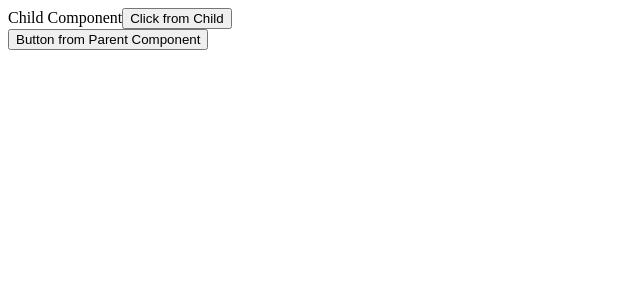
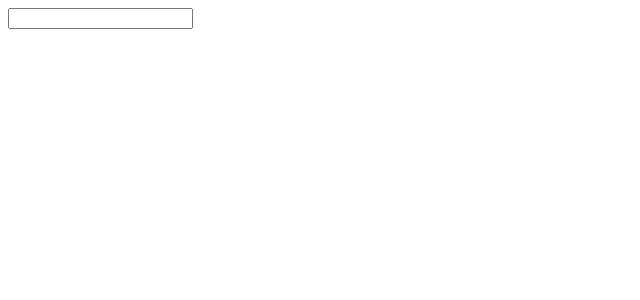
Before and after one commit to chaerulmarwan20/vue-3-basic, a Vue app: page / in a window 1280 px wide. Shown: the top 300 px of the page, without its empty margins (0-640 px from the left). Built offline with nearby package versions, Linux system fonts and the light colour scheme.

Commit message:
update state parent from child

```diff
--- a/src/App.vue
+++ b/src/App.vue
@@ -1,20 +1,22 @@
 <template>
-  <child-component ref="childComponent" @child-click="onPress" />
-  <button @click="clickMe">Button from Parent Component</button>
+  <div>{{ message }}</div>
+  <!-- <child-component
+    :model-value="message"
+    @update:model-value="message = $event"
+  /> -->
+  <!-- sama dengan -->
+  <child-component v-model="message" />
 </template>
 
 <script>
 import ChildComponent from "./components/ChildComponent.vue";
 
 export default {
+  data() {
+    return {
+      message: "",
+    };
+  },
   components: { ChildComponent },
-  methods: {
-    onPress(val) {
-      console.log(val);
-    },
-    clickMe() {
-      this.$refs.childComponent.onClick();
-    },
-  },
 };
 </script>
--- a/src/components/ChildComponent.vue
+++ b/src/components/ChildComponent.vue
@@ -1,20 +1,13 @@
 <template>
-  <div>
-    <span>Child Component</span>
-    <button @click="onPress">Click from Child</button>
-  </div>
+  <input
+    type="text"
+    :value="modelValue"
+    @input="$emit('update:modelValue', $event.target.value)"
+  />
 </template>
 
 <script>
 export default {
-  emits: ["child-click"],
-  methods: {
-    onClick() {
-      console.log("Click Me");
-    },
-    onPress() {
-      this.$emit("child-click", "Value from Child");
-    },
-  },
+  props: ["modelValue"],
 };
 </script>
```
